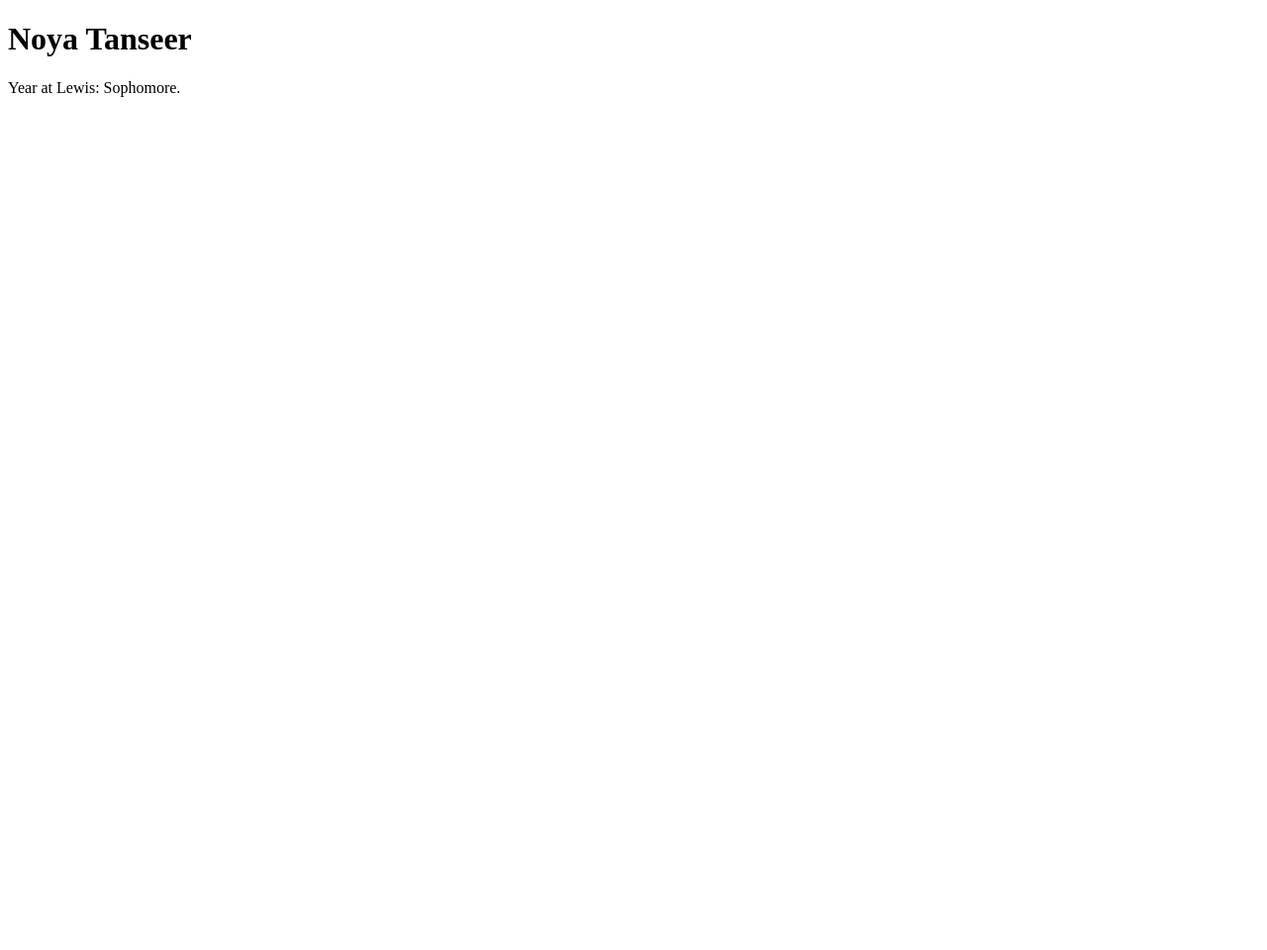
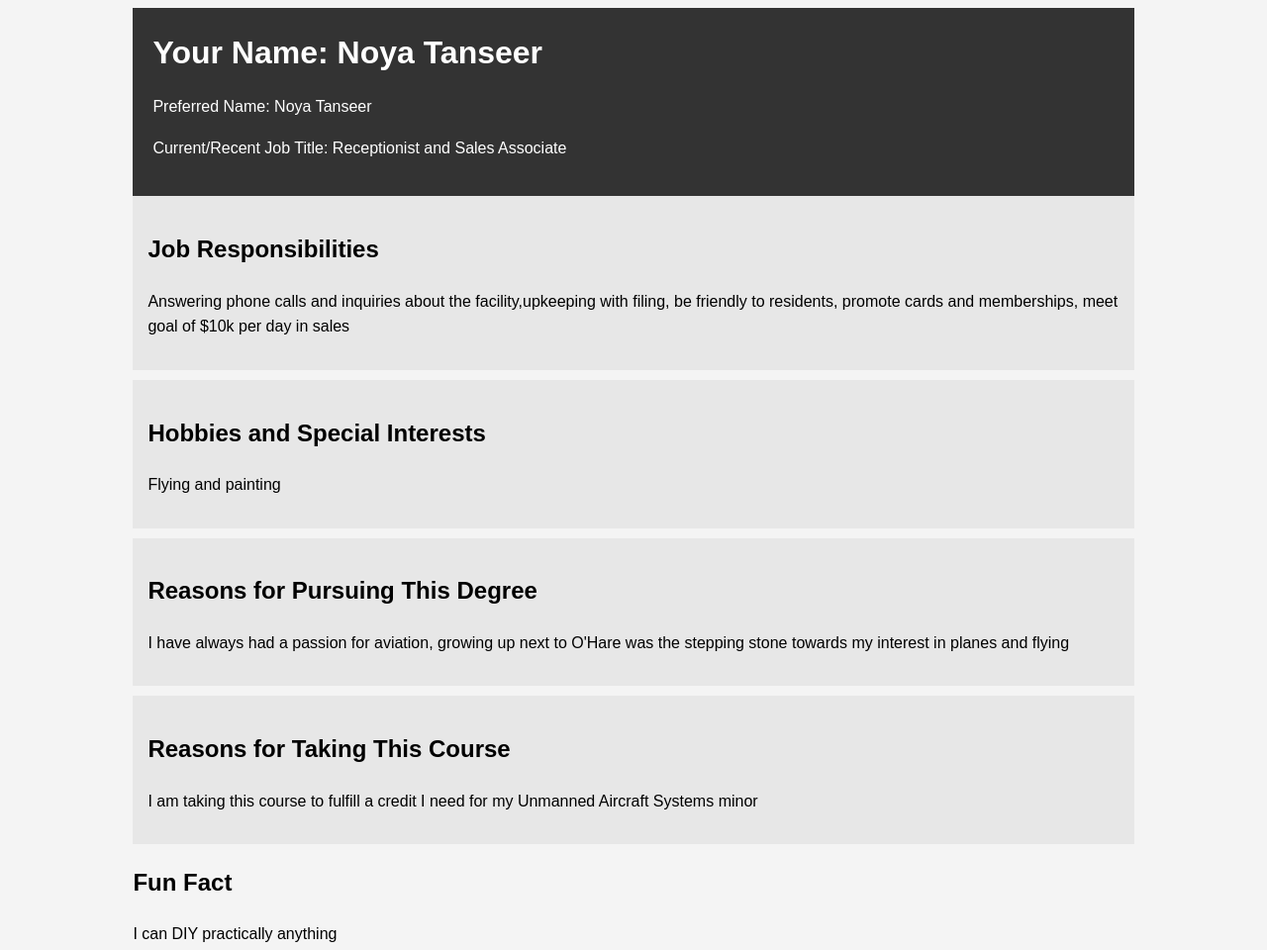
Before and after one commit to ntanseer/ntanseer.github.io, a plain HTML site: page index.html in a window 1280 px wide. Shown: the whole page at 99% size. Before the commit the page ends 800 px from the top, so only its background shows below. Drawn offline with Linux system fonts and the light colour scheme.

Commit message:
Update index.html

```diff
--- a/index.html
+++ b/index.html
@@ -1,11 +1,65 @@
 <!DOCTYPE html>
 <html>
 <head>
-	<title>Page Title</title>
+    <title>About Me</title>
+    <style>
+        body {
+            font-family: Arial, sans-serif;
+            background-color: #f4f4f4;
+            line-height: 1.6;
+        }
+        .container {
+            width: 80%;
+            margin: auto;
+            overflow: hidden;
+        }
+        .main-info {
+            background: #333;
+            color: #fff;
+            padding: 20px;
+        }
+        .main-info h1 {
+            margin: 0;
+        }
+        .hobbies, .career, .course {
+            background: #e7e7e7;
+            padding: 15px;
+            margin-bottom: 10px;
+        }
+    </style>
 </head>
 <body>
-	<h1>Noya Tanseer</h1>
-	<p>Year at Lewis: Sophomore.</p>
-</Major:Aviation FLight Technology>
-</Minors:Aircraft Dispatch and Unmanned Aircraft Systems>
+    <div class="container">
+        <header class="main-info">
+            <h1>Your Name: Noya Tanseer</h1>
+            <p>Preferred Name: Noya Tanseer</p>
+            <p>Current/Recent Job Title: Receptionist and Sales Associate</p>
+        </header>
+
+        <section class="career">
+            <h2>Job Responsibilities</h2>
+            <p>Answering phone calls and inquiries about the facility,upkeeping with filing, be friendly to residents, promote cards and memberships, meet goal of $10k per day in sales </p>
+        </section>
+
+        <section class="hobbies">
+            <h2>Hobbies and Special Interests</h2>
+            <p>Flying and painting</p>
+        </section>
+
+        <section class="career">
+            <h2>Reasons for Pursuing This Degree</h2>
+            <p>I have always had a passion for aviation, growing up next to O'Hare was the stepping stone towards my interest in planes and flying</p>
+        </section>
+
+        <section class="course">
+            <h2>Reasons for Taking This Course</h2>
+            <p>I am taking this course to fulfill a credit I need for my Unmanned Aircraft Systems minor</p>
+        </section>
+
+        <section class="fun-fact">
+            <h2>Fun Fact</h2>
+            <p>I can DIY practically anything</p>
+        </section>
+    </div>
+</body>
 </html>
```
